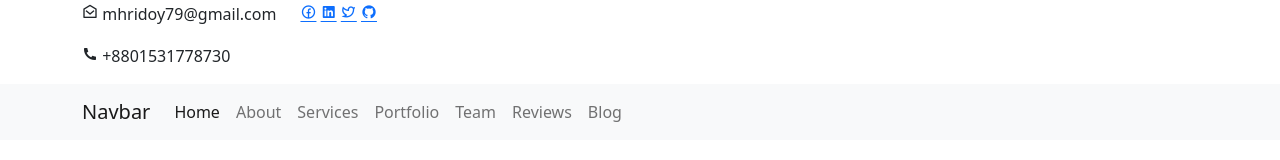
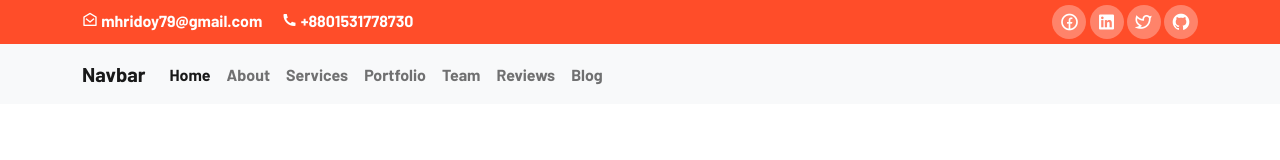
Before and after one commit to Mahbub-Hridoy/mahbub-tech, a plain HTML site: page index.html in a window 1280 px wide. Drawn offline with nearby package versions, Linux system fonts and the light colour scheme.

Commit message:
todays working

```diff
--- a/css/style.css
+++ b/css/style.css
@@ -1 +1,60 @@
 @import url('https://fonts.googleapis.com/css2?family=Barlow:wght@700&family=Roboto&display=swap');
+
+body{
+    font-family: "Barlow" , sans-serif;
+    line-height: 1.7;
+    color:#516171 ;
+}
+
+h1,h2,h3,h4,h5,h6 {
+font-weight: 700 !important;
+color: #092032;
+
+}
+a{
+     color: #092032;
+     text-decoration: none;
+     transition: all 0.4 ease;
+}
+img{
+    width: 100%;
+}
+
+
+
+/* navbar */
+
+.top-nav{
+    background-color: #ff4d29;
+    padding-top: 5px;
+    padding-bottom: 5px;
+
+}
+
+.top-nav p{
+    margin-bottom: 0;
+    display: inline-block;
+    margin-right: 16px;
+    color: #ffffff;
+}
+.top-nav i,
+.top-nav span{
+    vertical-align: middle;
+}
+
+.social-link a{
+    width: 34px;
+    height: 34px;
+    background-color: rgba(255, 255, 255, 0.3);
+    display: inline-flex;
+    align-items: center;
+    justify-content:center;
+    color: #ffffff;
+    font-size: 20px;
+    border-radius: 100%;
+}
+
+.social-link a:hover{
+    background-color: #ffffff;
+    color: #ff4d29;
+}
--- a/index.html
+++ b/index.html
@@ -29,7 +29,7 @@
 <!-- MAIN NAVBAR -->
 <nav class="top-nav">
     <div class="container">
-        <div class="row">
+        <div class="row justify-content-between">
             <div class="col-auto">
                 <p>
                     <i class="ri-mail-open-line"></i>
```
